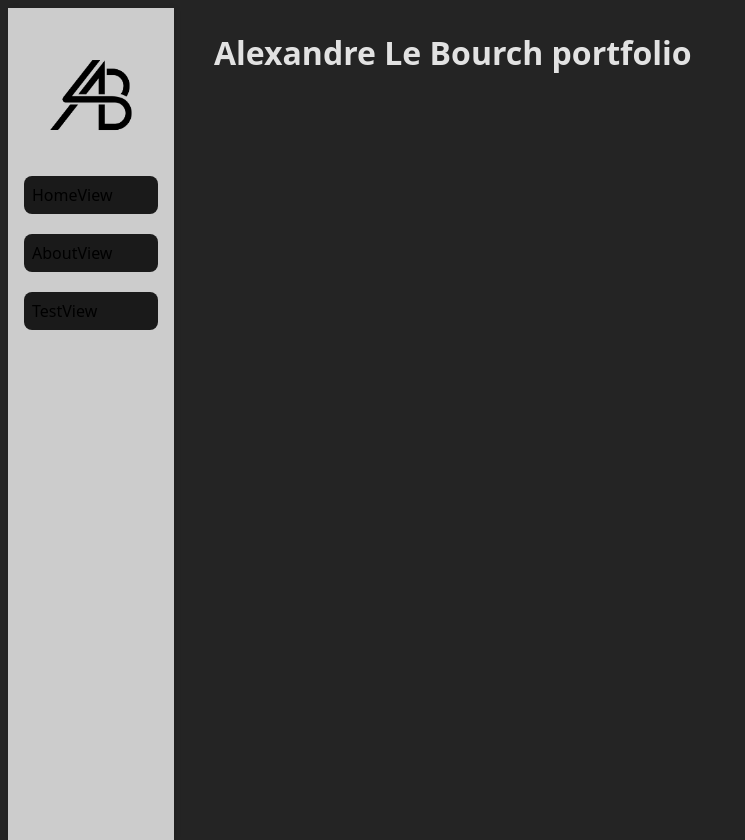
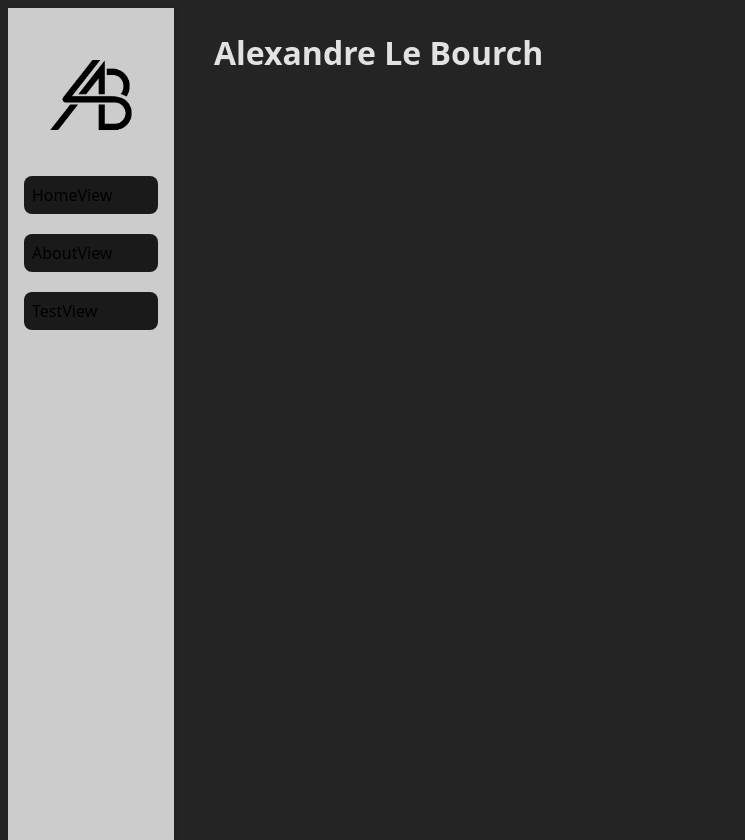
Before and after one commit to A-lebourch/portfolio, a Vue app: page / in a window 1280 px wide. Shown: the whole page, without its empty margins (0-745 px from the left). Built offline with nearby package versions, Linux system fonts and the light colour scheme.

Commit message:
current page is shown on the sidebar

```diff
--- a/src/App.vue
+++ b/src/App.vue
@@ -1,7 +1,7 @@
 <template lang="pug">
   div(style="display:flex; flex-direction:row;height: 98vh;")
     Sidebar(:items="menu")
-    Page(titre="Alexandre Le Bourch portfolio")
+    Page(titre="Alexandre Le Bourch")
       router-view
 
 </template>
--- a/src/components/Sidebar.vue
+++ b/src/components/Sidebar.vue
@@ -4,7 +4,7 @@
       img(src="../assets/Logo_ALB.png" alt="Logo_ALB.png" class="image")
     div(v-for="page in items" :key="page.path" class="sidebar-item")
       router-link(:to="page['path']")
-        button {{ page['component'] }}
+        button(:style="this.$route.path == page['path'] ? 'background-color: #3557b3' : ''") {{ page['component'] }}
 </template>
 
 <script>
```
